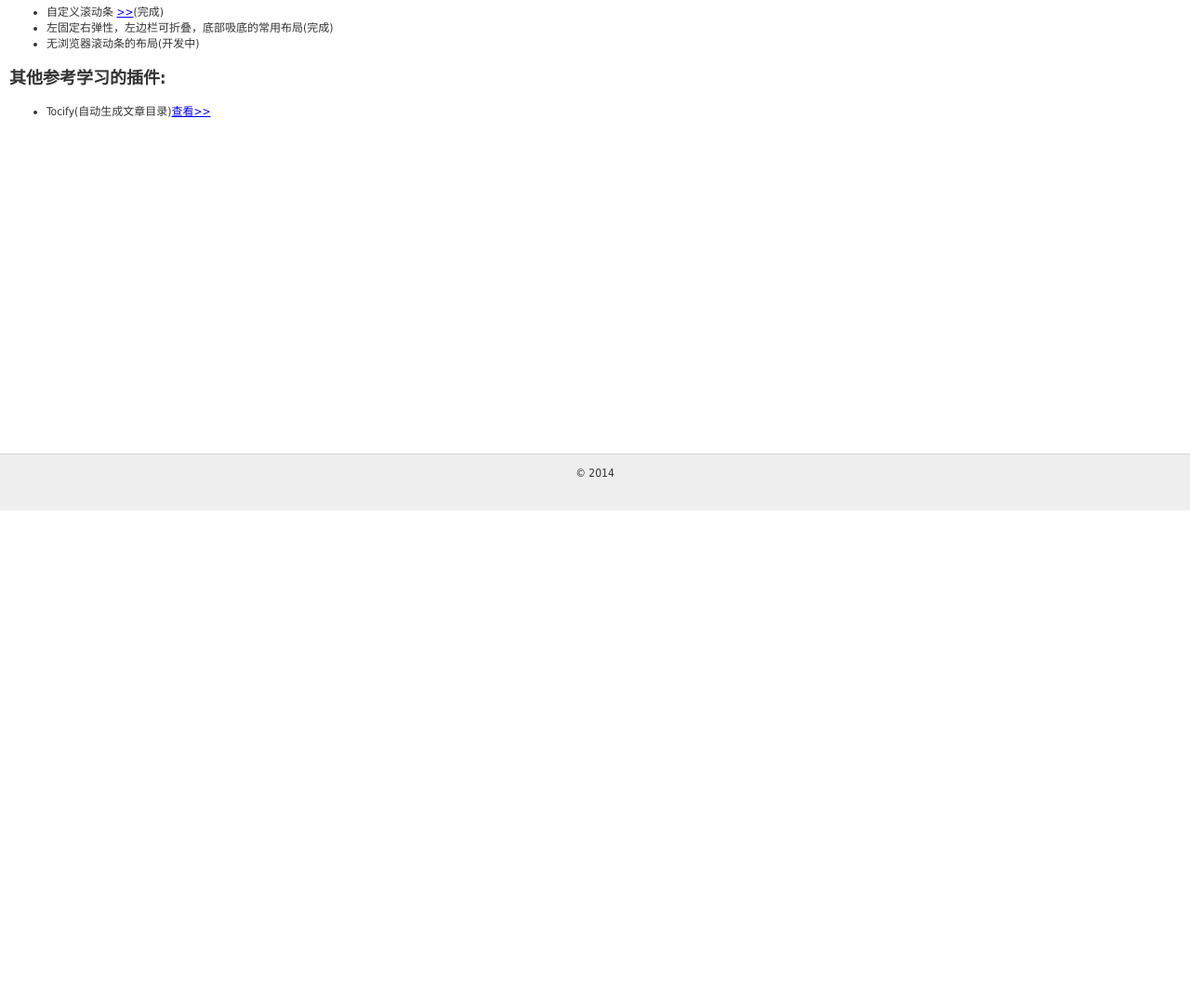
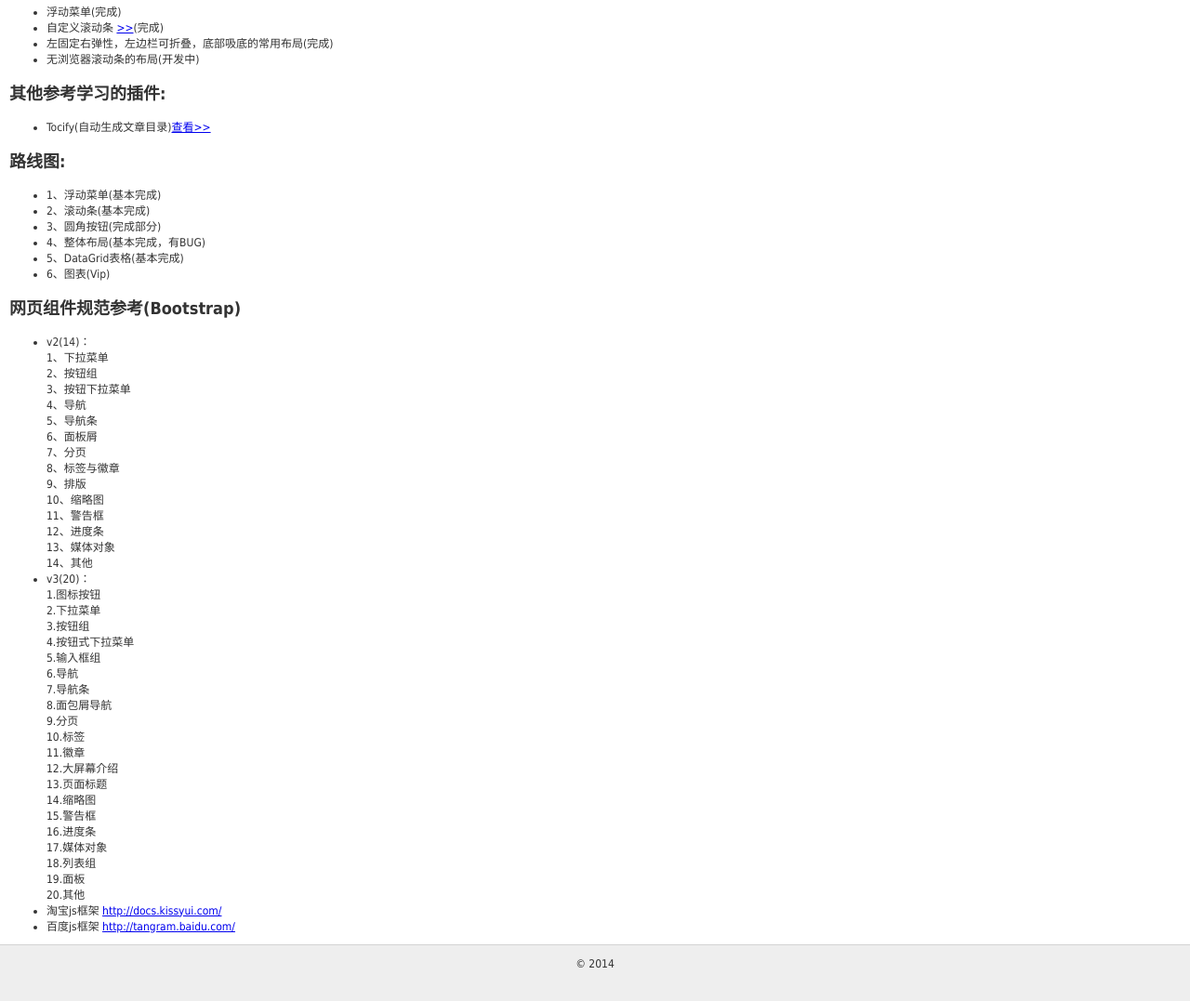
Before and after one commit to xchuan/xchuan.github.io, a plain HTML site: page index.html in a window 1280 px wide. Shown: the part 251-1328 px from the top of the page at 93% size. Before the commit the page ends 800 px from the top, so only its background shows below. Drawn offline with nearby package versions, Linux system fonts and the light colour scheme.

Commit message:
add content

```diff
--- a/index.html
+++ b/index.html
@@ -29,7 +29,8 @@
 			</ul>
 			<h2>开源项目:</h2>
 			<ul>
-				<li>自定义滚动条 <a href="http://xchuan.github.io/jquery.ScrollBar/">&gt;&gt;</a>(完成)</li>
+				<li>浮动菜单(完成)</li>
+				<li>自定义滚动条 <a href="http://xchuan.github.io/jquery.ScrollBar/" target="_blank">&gt;&gt;</a>(完成)</li>
 				<li>左固定右弹性，左边栏可折叠，底部吸底的常用布局(完成)</li>
 				<li>无浏览器滚动条的布局(开发中)</li>
 			</ul>
@@ -39,6 +40,25 @@
 				<li>Tocify(自动生成文章目录)<a target="_blank" href="http://gregfranko.com/jquery.tocify.js/">查看&gt;&gt;</a></li>
 
 			</ul>
+
+			<h2>路线图:</h2>
+			<ul>
+				<li>1、浮动菜单(基本完成)</li>
+				<li>2、滚动条(基本完成)</li>
+				<li>3、圆角按钮(完成部分)</li>
+				<li>4、整体布局(基本完成，有BUG)</li>
+				<li>5、DataGrid表格(基本完成)</li>
+				<li>6、图表(Vip)</li>
+			</ul>
+
+			<h2>网页组件规范参考(Bootstrap)</h2>
+			<ul>
+				<li>v2(14)：<br>1、下拉菜单<br>2、按钮组<br>3、按钮下拉菜单<br>4、导航<br>5、导航条<br>6、面板屑<br>7、分页<br>8、标签与徽章<br>9、排版<br>10、缩略图<br>11、警告框<br>12、进度条<br>13、媒体对象<br>14、其他</li>
+				<li>v3(20)：<br>1.图标按钮<br>2.下拉菜单<br>3.按钮组<br>4.按钮式下拉菜单<br>5.输入框组<br>6.导航<br>7.导航条<br>8.面包屑导航<br>9.分页<br>10.标签<br>11.徽章<br>12.大屏幕介绍<br>13.页面标题<br>14.缩略图<br>15.警告框<br>16.进度条<br>17.媒体对象<br>18.列表组<br>19.面板<br>20.其他</li>
+				<li>淘宝js框架 <a href="http://docs.kissyui.com/" target="_blank">http://docs.kissyui.com/</a></li>
+				<li>百度js框架 <a href="http://tangram.baidu.com/" target="_blank">http://tangram.baidu.com/</a></li>
+			</ul>
+
 		</div>
 		<div style="height:61px;"></div>
 	</div>
```
